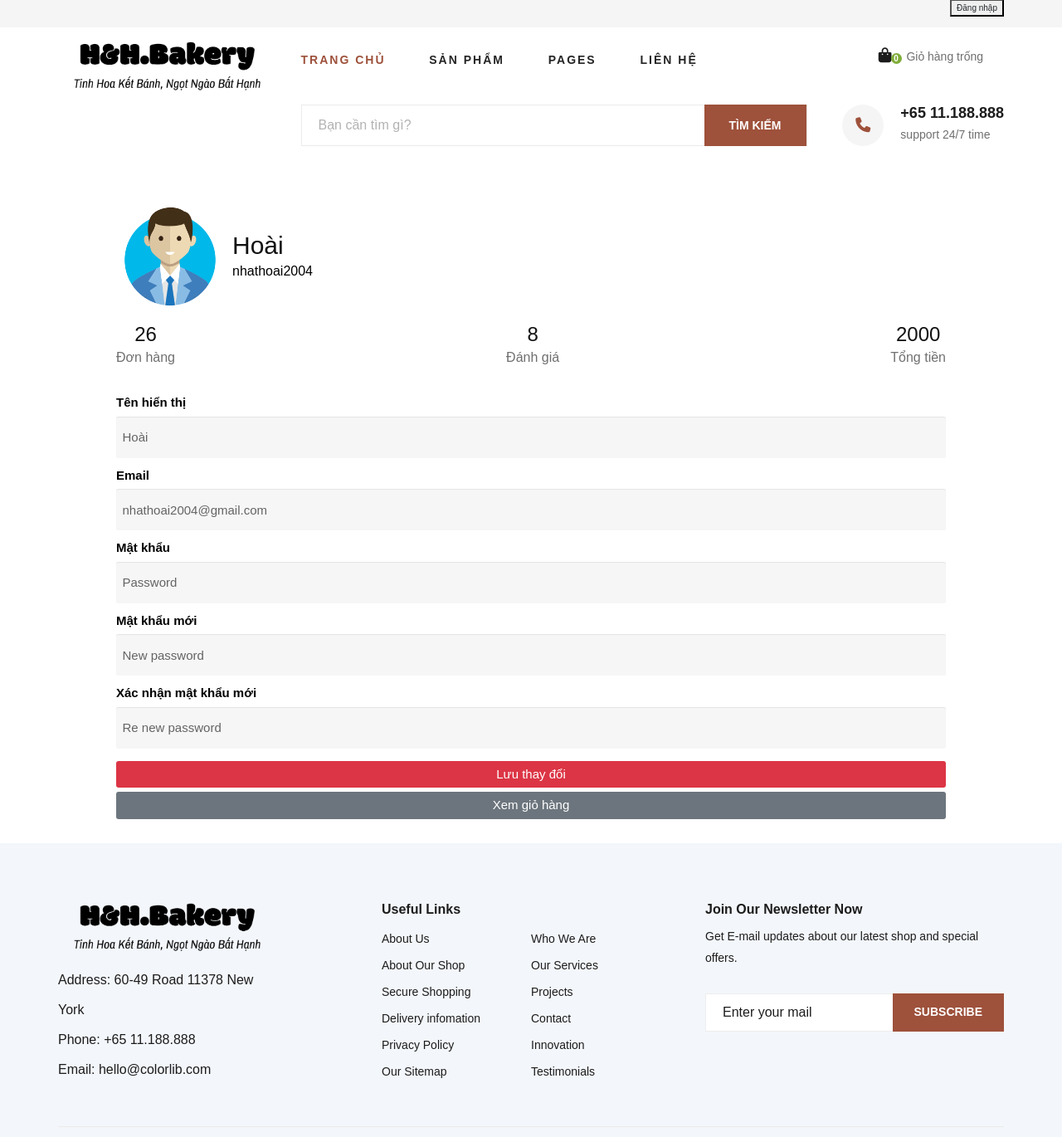
After one commit to haonguyen2004-hub/WebcuoiKy, a PHP site: page /shop-infoUser.php in a window 1280 px wide. The commit adds this page. Shown: the part 326-1696 px from the top of the page at 83% size. Run offline with PHP 8.4, Linux system fonts and the light colour scheme; data that the repository does not hold is empty.

Commit message:
nguoidung

```diff
--- a/includes/login.php
+++ b/includes/login.php
@@ -56,7 +56,7 @@ if (!isset($conn) || !$conn) {
 <!-- Giao diện sau khi đăng nhập -->
 <?php if (isset($_SESSION['user'])): ?>
     <?php $kh = $_SESSION['user']; ?>
-    <button class="btn"> <i class="fas fa-user"></i>
+    <button class="btn" onclick="window.location.href='shop-infoUser.php'"> <i class="fas fa-user"></i>
         <?php echo htmlspecialchars($kh["first_name"] . " " . $kh["last_name"]); ?></button>
     <div class="dropdown">
         <button class="btn" style="border-left:1px solid navy">
--- /dev/null
+++ b/shop-infoUser.php
@@ -0,0 +1,123 @@
+<?php
+session_start();
+ob_start();
+
+include 'includes/db_conn.inc';
+?>
+<section class="bobyinfo">
+    <div class="profile-container">
+        <!-- Header -->
+        <div class="d-flex align-items-center profile-header mb-4">
+            <img src="img/avatar.png" alt="Avatar">
+            <div class="ms-3 profile-info fs-4">
+                <h3>Hoài</h3>
+                <p>nhathoai2004</p>
+            </div>
+        </div>
+
+        <!-- Stats -->
+        <div class="d-flex justify-content-between text-center stats mb-4 fs-4">
+            <div>
+                <h4>26</h4>
+                <p>Đơn hàng</p>
+            </div>
+            <div>
+                <h4>8</h4>
+                <p>Đánh giá</p>
+            </div>
+            <div>
+                <h4>2000</h4>
+                <p>Tổng tiền</p>
+            </div>
+        </div>
+
+        <!-- Form -->
+        <form>
+            <div class="mb-3">
+                <label for="displayName" class="form-label fs-4">Tên hiển thị</label>
+                <input type="text" class="form-control fs-4" id="displayName" placeholder="Hoài">
+            </div>
+            <div class="mb-3">
+                <label for="email" class="form-label fs-4" >Email</label>
+                <input type="email" class="form-control fs-4" id="email" placeholder="nhathoai2004@gmail.com">
+            </div>
+            <div class="mb-3">
+                <label for="currentPassword" class="form-label fs-4">Mật khẩu</label>
+                <input type="password" class="form-control fs-4" id="currentPassword" placeholder="Password">
+            </div>
+            <div class="mb-3">
+                <label for="newPassword" class="form-label fs-4">Mật khẩu mới</label>
+                <input type="password" class="form-control fs-4" id="newPassword" placeholder="New password">
+            </div>
+            <div class="mb-4">
+                <label for="confirmPassword" class="form-label fs-4">Xác nhận mật khẩu mới</label>
+                <input type="password" class="form-control fs-4" id="confirmPassword" placeholder="Re new password">
+            </div>
+            <button type="submit" class=" btn btn-danger w-100 btn-lg fs-4">Lưu thay đổi</button>
+        </br>
+        <button type="button" class="btn btn-secondary w-100 mt-2 btn-lg fs-4">Xem giỏ hàng</button>
+        </form>
+    </div>
+    </section>
+    <style>
+        .bobyinfo {
+            background-color: #fff;
+            color: #000000;
+            min-height: 100vh;
+          display: flex;
+            justify-content: center;
+            align-items: center;
+            width: 100%;
+        }
+
+        .profile-container {
+            background-color: #ffffff;
+
+            border-radius: 8px;
+            width: 100%;
+            max-width: 1000px;
+        }
+
+        .profile-header img {
+            border-radius: 50%;
+            width: 130px;
+            height: 130px;
+        }
+
+        .profile-info h5 {
+            margin-bottom: 0;
+        }
+
+        .profile-info p {
+            color: #000000;
+            margin-bottom: 0;
+        }
+
+        .form-control {
+            background-color: #f6f6f6;
+            border: none;
+            color: #000000;
+            height: 50px;
+        }
+
+        .form-control::placeholder {
+            color: #646464;
+        }
+
+        .btn-save {
+            background-color: #d73a4a;
+            border: none;
+        }
+
+        .stats div {
+            text-align: center;
+        }
+
+        .stats div h5 {
+            font-weight: bold;
+        }
+    </style>
+<?php
+$content = ob_get_clean();
+include 'includes/layout.php';
+?>
```
Also changed, not shown: UIUser.html (added), img/avatar.png (added).
